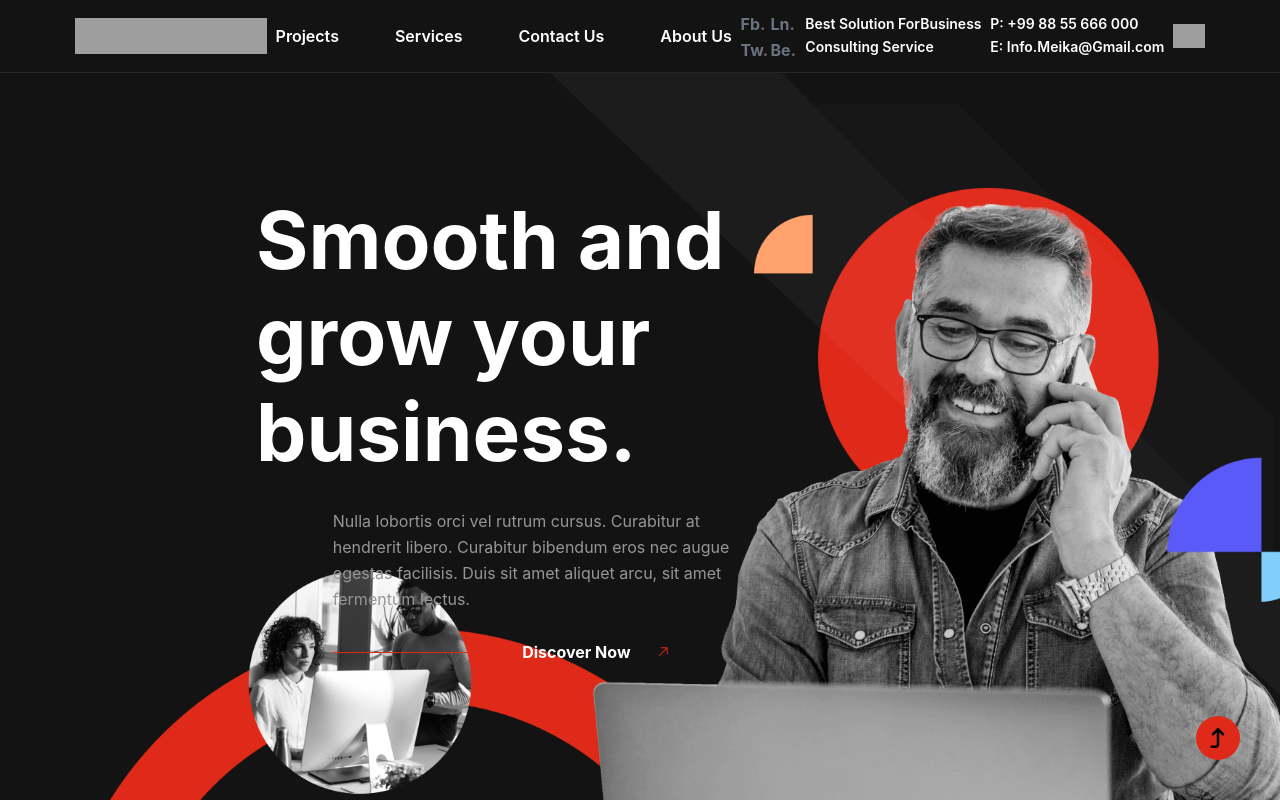
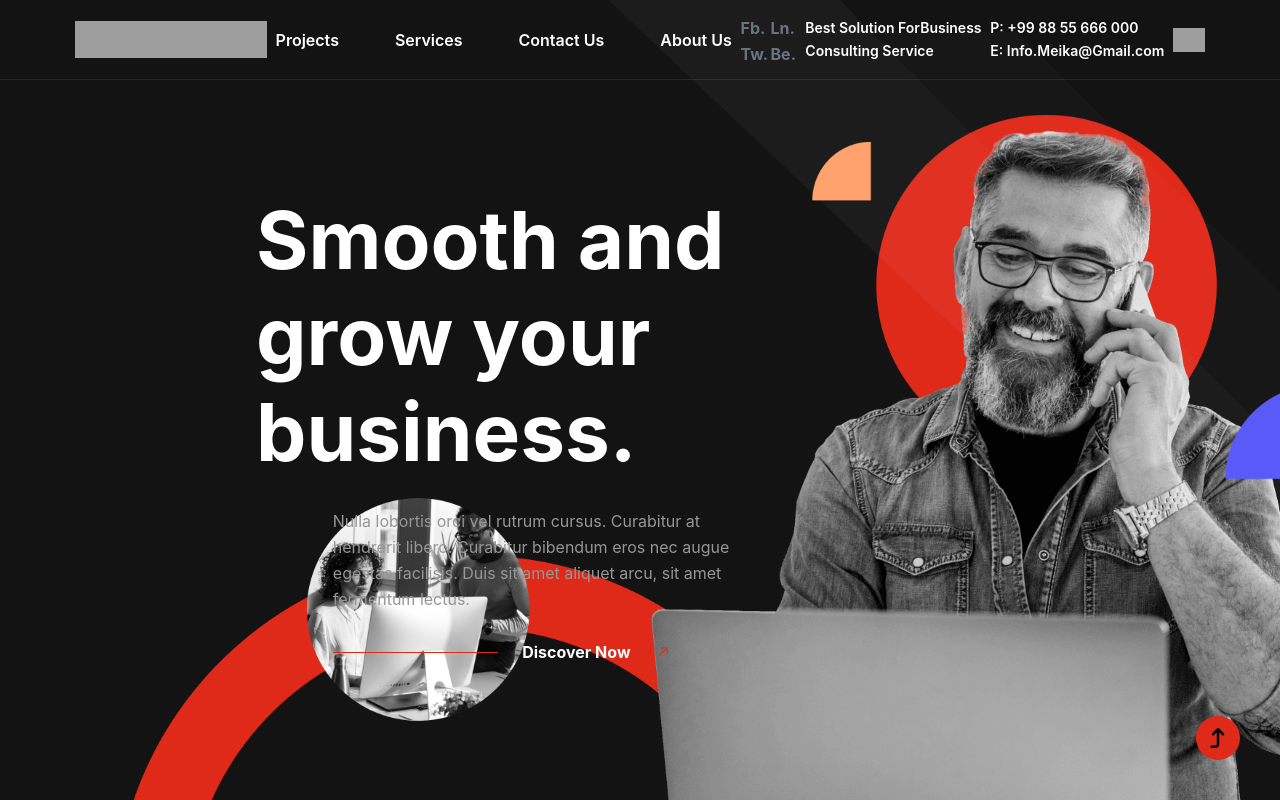
Before and after one commit to MansoorAkhter/meika-clone, a React (Create React App) app: page / in a window 1280 px wide. Shown: the top 800 px of the page. Built offline with nearby package versions, Linux system fonts and the light colour scheme; grey boxes are pictures that could not be loaded.

Commit message:
scroll to top button added

```diff
--- a/src/components/layout/Header.js
+++ b/src/components/layout/Header.js
@@ -27,7 +27,7 @@ const Header = () => {
 
   return (
     <header
-      className={`flex md:justify-center items-center sticky z-50 h-auto inset-0 p-3 border-b border-[#aaa2] transition-colors ${
+      className={`fixed flex md:justify-center items-center z-50 h-20 inset-0 p-3 border-b border-[#aaa2] transition-colors ${
         // showBackground ? "backdrop-blur-xl" : ""
         showBackground ? "bg-primary" : ""
       }`}
--- a/src/components/widget/Herobanner.js
+++ b/src/components/widget/Herobanner.js
@@ -6,7 +6,7 @@ const Herobanner = () => {
     <div
       style={{
         backgroundImage: `url(${ICON.heroBg})`,
-        backgroundPosition: "center",
+        // backgroundPosition: "center",
         backgroundSize: "cover",
         backgroundRepeat: "no-repeat",
         width: "100%",
--- a/src/components/widget/TickerBar.jsx
+++ b/src/components/widget/TickerBar.jsx
@@ -12,7 +12,7 @@ const TickerBar = () => {
   ];
   return (
     <div className="relative w-full h-20 bg-[#aaa2] my-10 md:my-20 overflow-x-clip">
-      <div className="absolute flex items-center w-full h-full z-50 rotate-[-4deg] bg-[#181818] left-0 ">
+      <div className="absolute flex items-center w-full h-full z-40 rotate-[-4deg] bg-[#181818] left-0 ">
         <div className="flex flex-shrink-0 w-auto h-full justify-evenly gap-x-6 md:gap-20 animate-slide-rotate">
           {tickerData?.map((ticker, index) => (
             <div
```
